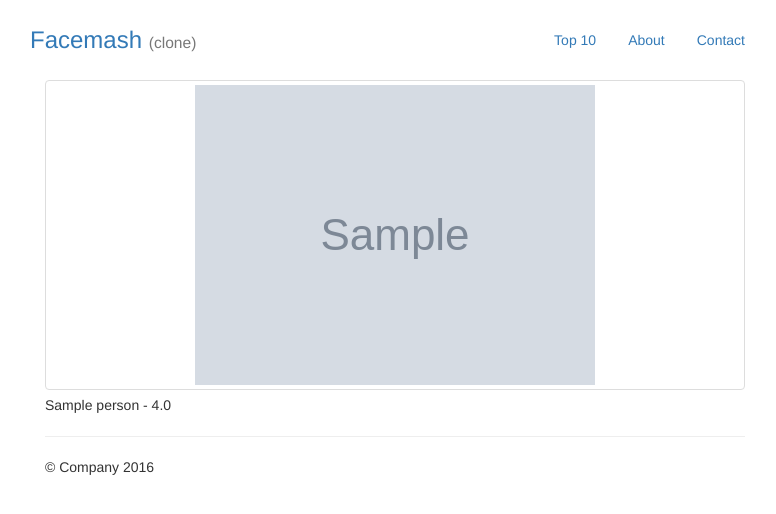
After one commit to leksw/facemash, a Django app: page /top/ in a window 1280 px wide. The commit adds this page. Shown: the top 514 px of the page, without its empty margins (245-1021 px from the left). Run offline with Django 3.2, Linux system fonts and the light colour scheme; tables that the repository leaves empty hold one stand-in row (values such as "Sample post"); grey boxes marked "Sample" are stand-in pictures; some libraries are stand-ins or nearby versions.

Commit message:
added ajax for responce data

```diff
--- a/core/urls.py
+++ b/core/urls.py
@@ -11,4 +11,7 @@ from facemash import views
 urlpatterns = [
     url(r'^admin/', admin.site.urls),
     url(r'^$', views.home, name='home'),
+    url(r'^top/$', views.top, name='top'),
+    url(r'^score/$', views.score, name='score'),
+    url(r'^home_request/$', views.home_request, name='home-request'),
 ] + static(settings.MEDIA_URL, document_root=settings.MEDIA_ROOT)
--- a/facemash/admin.py
+++ b/facemash/admin.py
@@ -3,4 +3,6 @@ from django.contrib import admin
 from .models import Person
 
 
-admin.site.register(Person)
+@admin.register(Person)
+class PersonAdmin(admin.ModelAdmin):
+    list_display = ('name', 'rate')
--- a/facemash/models.py
+++ b/facemash/models.py
@@ -14,8 +14,8 @@ class RandomQuerySet(models.QuerySet):
         if len(list_id) < 2:
             return self.none()
         first_id = random.choice(list_id)
-        list_id2 = list_id.exclude(id=first_id)
-        second_id = random.choice(list_id2)
+        list_id_without_first_id = list_id.exclude(id=first_id)
+        second_id = random.choice(list_id_without_first_id)
         return self.filter(id__in=[first_id, second_id])
 
 
--- /dev/null
+++ b/facemash/templates/top.html
@@ -0,0 +1,19 @@
+{% extends "base.html" %}
+{% load i18n %}
+
+{% block content %}
+ {% if top_person %}
+    <div class="row">
+      {% for top in top_person %}
+      <div class="col-xs-6 col-md-12">
+        <p class="thumbnail">
+          <img src="{{ top.image.url }}" alt="{{ top.name }}">
+        </p>
+         <p>{{ top.name }} - {{ top.rate }}</p>
+      </div>
+      {% endfor %}
+    </div>
+{% else %}
+<p>{% trans 'Person db is empty yet!' %}</p>
+{% endif %}
+{% endblock content %}
--- a/facemash/views.py
+++ b/facemash/views.py
@@ -2,13 +2,48 @@
 from __future__ import unicode_literals
 
 from django.shortcuts import render
+from django.http import JsonResponse
+from django.http import HttpResponseBadRequest
+from django.core import serializers
 
 from .models import Person
 
 
 def home(request):
-    two_random_person = Person.objects.two_random()
-    top_person = Person.objects.order_by('-rate')[:4]
-    context = {'two_random_person': two_random_person,
-               'top_person': top_person}
-    return render(request, 'home.html', context)
+    return render(request, 'home.html')
+
+
+def top(request):
+    top_person = Person.objects.order_by('-rate')[:10]
+    context = {'top_person': top_person}
+    return render(request, 'top.html', context)
+
+
+def home_request(request):
+    if request.is_ajax():
+        if request.method == 'POST':
+            two_random_person = Person.objects.two_random()
+            top_person = Person.objects.order_by('-rate')[:4]
+
+            two_random = serializers.serialize("json", two_random_person)
+            top = serializers.serialize("json", top_person)
+
+            return JsonResponse({'two': two_random, 'top': top}, safe=False)
+
+    return HttpResponseBadRequest('Error request')
+
+
+def score(request):
+    if request.is_ajax():
+        if request.method == 'POST':
+            win_id = request.POST['win_id']
+            loser_id = request.POST['loser_id']
+
+            win = Person.objects.get(id=int(win_id))
+            loser = Person.objects.get(id=int(loser_id))
+
+            rate = win.score(loser)
+
+            return JsonResponse({win_id: rate})
+
+    return HttpResponseBadRequest('Error request')
--- a/requirements/dev.txt
+++ b/requirements/dev.txt
@@ -1 +1 @@
--r base.py
+-r base.txt
--- a/requirements/test.txt
+++ b/requirements/test.txt
@@ -1,3 +1,3 @@
--r base.py
+-r base.txt
 coverage==4.0.3
 flake8==2.5.4
--- a/static/facemash/base.css
+++ b/static/facemash/css/base.css
@@ -22,3 +22,28 @@ body {
     max-width: 730px;
   }
 }
+
+h2 {
+  text-align: center;
+}
+
+.jumbotron p {
+  margin-bottom: 1px;
+  font-size: 19px;
+  font-weight: 200;
+  text-align: center;
+}
+
+.top p {
+  font-size: 15px;
+  font-weight: 100;
+  text-align: center;
+}
+
+p {
+    margin: 0 0 1px;
+}
+
+.thumbnail {
+      margin-bottom: 5px;
+}
--- /dev/null
+++ b/static/facemash/js/facemash.js
@@ -0,0 +1,89 @@
+"use strict";
+
+var csrftoken = $.cookie('csrftoken');
+
+function csrfSafeMethod(method) {
+    // these HTTP methods do not require CSRF protection
+    return (/^(GET|HEAD|OPTIONS|TRACE)$/.test(method));
+}
+
+function beforeSendHandler(xhr, settings) {
+        if (!csrfSafeMethod(settings.type) && !this.crossDomain) {
+            xhr.setRequestHeader("X-CSRFToken", csrftoken);
+        }
+}
+
+var homeRequest = (function($){
+    function handleRequest(data) {
+        var two = [],
+        top = [];
+
+        $.each(JSON.parse(data.two), function(i, val){
+           two.push(
+               '<div id="' + val.pk + '" class="col-xs-6 col-md-6">'
+               + '<a href = "javascript:void(0);" class="thumbnail">'
+               + '<img src="/media/' + val.fields.image + '" alt="'
+               + val.fields.name + '"></a><p>' + val.fields.name + '</p>'
+               + '<p>score:&nbsp;' + (val.fields.rate).toFixed(2) + '</p></div>'
+           );
+        });
+        $.each(JSON.parse(data.top), function(i, val){
+           top.push(
+               '<div id="' + val.pk + '" class="col-xs-6 col-md-3">'
+               + '<p class="thumbnail"><img src="/media/' + val.fields.image +
+               '" alt="' + val.fields.name + '"></p><p>' + val.fields.name + '</p>'
+               + '<p>score:&nbsp;' + (val.fields.rate).toFixed(2) + '</p></div>'
+           );
+        });
+
+        if (two.length != 0){
+            $('#score').html(two);
+            $('#top').html(top);
+        } else {
+            $('#score').html('<p>Person database is empty yet!</p>');
+        }
+    }
+    return {
+        loadRequest: function(){
+            $.ajax({
+                url: '/home_request/',
+                method: 'POST',
+                dataType : "json",
+                beforeSend: beforeSendHandler,
+                success: function(data, textStatus) {
+                    handleRequest(data);
+                },
+                error: function(jqXHR) {
+                    console.log(jqXHR.responseText);
+                }
+            });
+        }
+    };
+})(jQuery);
+
+
+$(document).ready(function(){
+    homeRequest.loadRequest();
+    setInterval(homeRequest.loadRequest, 5000);
+    $('#score').on('click', '.thumbnail', function(){
+        var win = $(this).parent(),
+        data = {win_id: win.attr('id'), loser_id: win.siblings().attr('id')};
+
+        $.ajax({
+            url: '/score/',
+            method: 'POST',
+            dataType: 'json',
+            data: data,
+            beforeSend: beforeSendHandler,
+            success: function(data) {
+                console.log(data);
+            },
+            error: function (jqXHR, textStatus, errorThrown){
+                console.log(jqXHR);
+            }
+        });
+        homeRequest.loadRequest();
+        return false;
+    });
+
+});
--- a/templates/base.html
+++ b/templates/base.html
@@ -10,7 +10,7 @@
 
     <!-- Bootstrap -->
     <link rel="stylesheet" type="text/css" href="{% static 'bower_components/bootstrap/dist/css/bootstrap.min.css' %}" />
-    <link rel="stylesheet" type="text/css" href="{% static 'facemash/base.css' %}" />
+    <link rel="stylesheet" type="text/css" href="{% static 'facemash/css/base.css' %}" />
     <!-- HTML5 shim and Respond.js for IE8 support of HTML5 elements and media queries -->
     <!-- WARNING: Respond.js doesn't work if you view the page via file:// -->
     <!--[if lt IE 9]>
@@ -20,6 +20,7 @@
   </head>
   <body>
     <div class="container">
+        {% include "navbar.html" %}
 
         {% block content %}{% endblock content %}
 
@@ -33,5 +34,7 @@
     <script src="https://ajax.googleapis.com/ajax/libs/jquery/1.11.3/jquery.min.js"></script>
     <!-- Include all compiled plugins (below), or include individual files as needed -->
     <script type="text/javascript" src="{% static 'bower_components/bootstrap/dist/js/bootstrap.min.js' %}"></script>
+    <script type="text/javascript" src="{% static 'bower_components/jquery.cookie/jquery.cookie.js' %}"></script>
+    <script type="text/javascript" src="{% static 'facemash/js/facemash.js' %}"></script>
   </body>
 </html>
--- /dev/null
+++ b/templates/navbar.html
@@ -0,0 +1,15 @@
+{% load i18n %}
+<div class="row">
+      <div class="header clearfix">
+        <nav>
+          <ul class="nav nav-pills pull-right">
+            <li role="presentation"><a href="{% url 'top' %}">Top 10</a></li>
+            <li role="presentation"><a href="#">About</a></li>
+            <li role="presentation"><a href="#">Contact</a></li>
+          </ul>
+        </nav>
+        <h3 class="text-muted"><a href="{% url 'home' %}">{% trans 'Facemash' %}</a>
+            <small>({% trans 'clone' %})</small>
+        </h3>
+      </div>
+</div>
```
Also changed, not shown: facemash/management/commands/loadimage.py (+7 -6 lines), facemash/templates/home.html (+5 -38 lines), facemash/tests/test_commands.py (+5 -3 lines).
